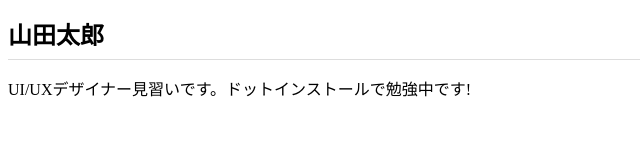
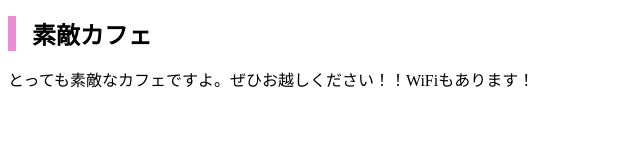
Before and after one commit to young2389/young2389.github.io, a plain HTML site: page index.html in a window 1280 px wide. Shown: the whole page, without its empty margins (0-640 px from the left). Drawn offline with Linux system fonts and the light colour scheme.

Commit message:
Add files via upload

```diff
--- a/index.html
+++ b/index.html
@@ -8,7 +8,7 @@
   <link rel="stylesheet" href="style.css">
 </head>
 <body>
-  <h1>山田太郎</h1>
-  <p>UI/UXデザイナー見習いです。ドットインストールで勉強中です!</p>
+  <h1>素敵カフェ</h1>
+  <p>とっても素敵なカフェですよ。ぜひお越しください！！WiFiもあります！</p>
 </body>
 </html>
--- a/style.css
+++ b/style.css
@@ -1,5 +1,5 @@
 h1 {
   font-size: 24px;
-  padding-bottom: 8px;
-  border-bottom: 1px solid #ddd;
+  padding-left: 16px;
+  border-left: 8px solid rgb(235, 142, 207);
 }
```
